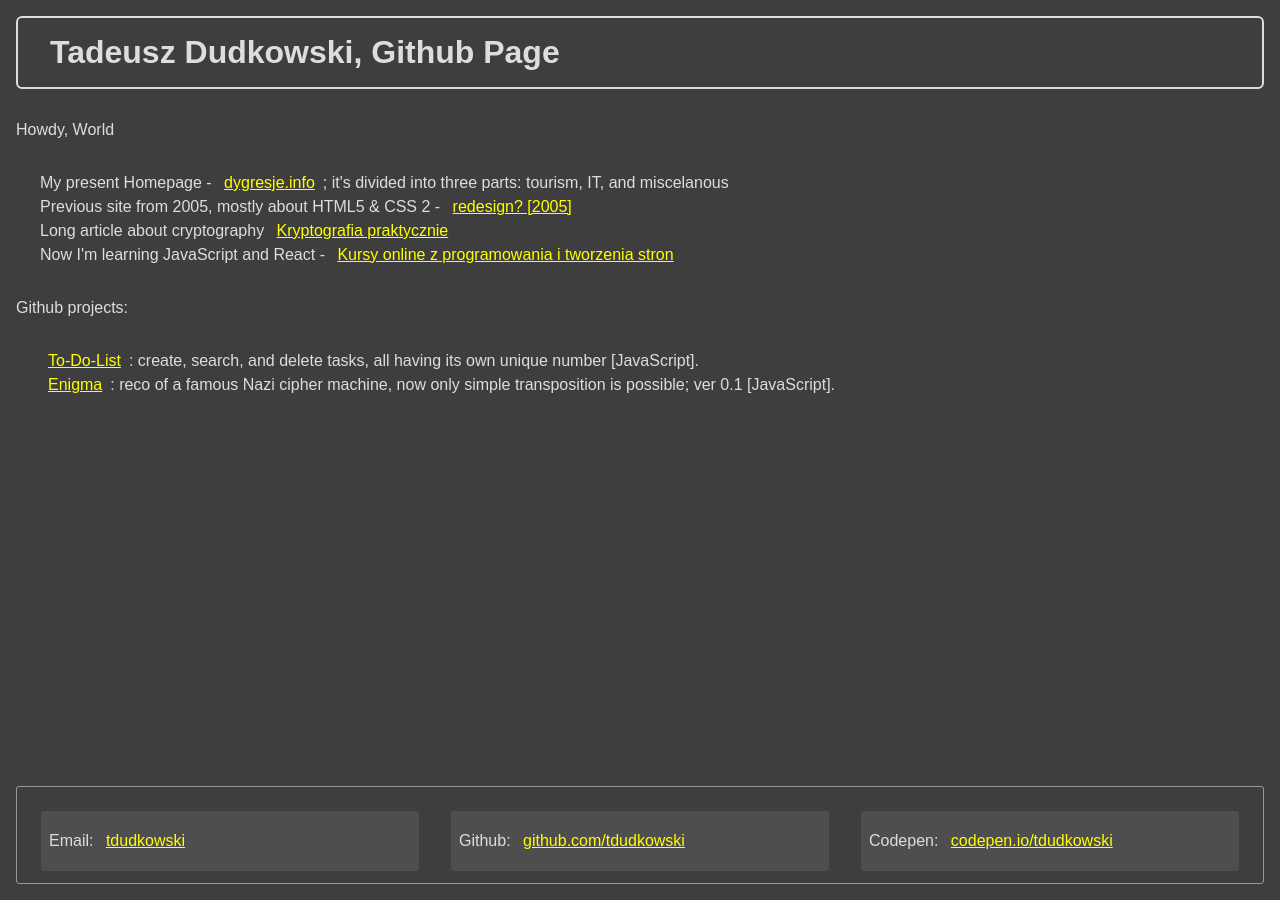
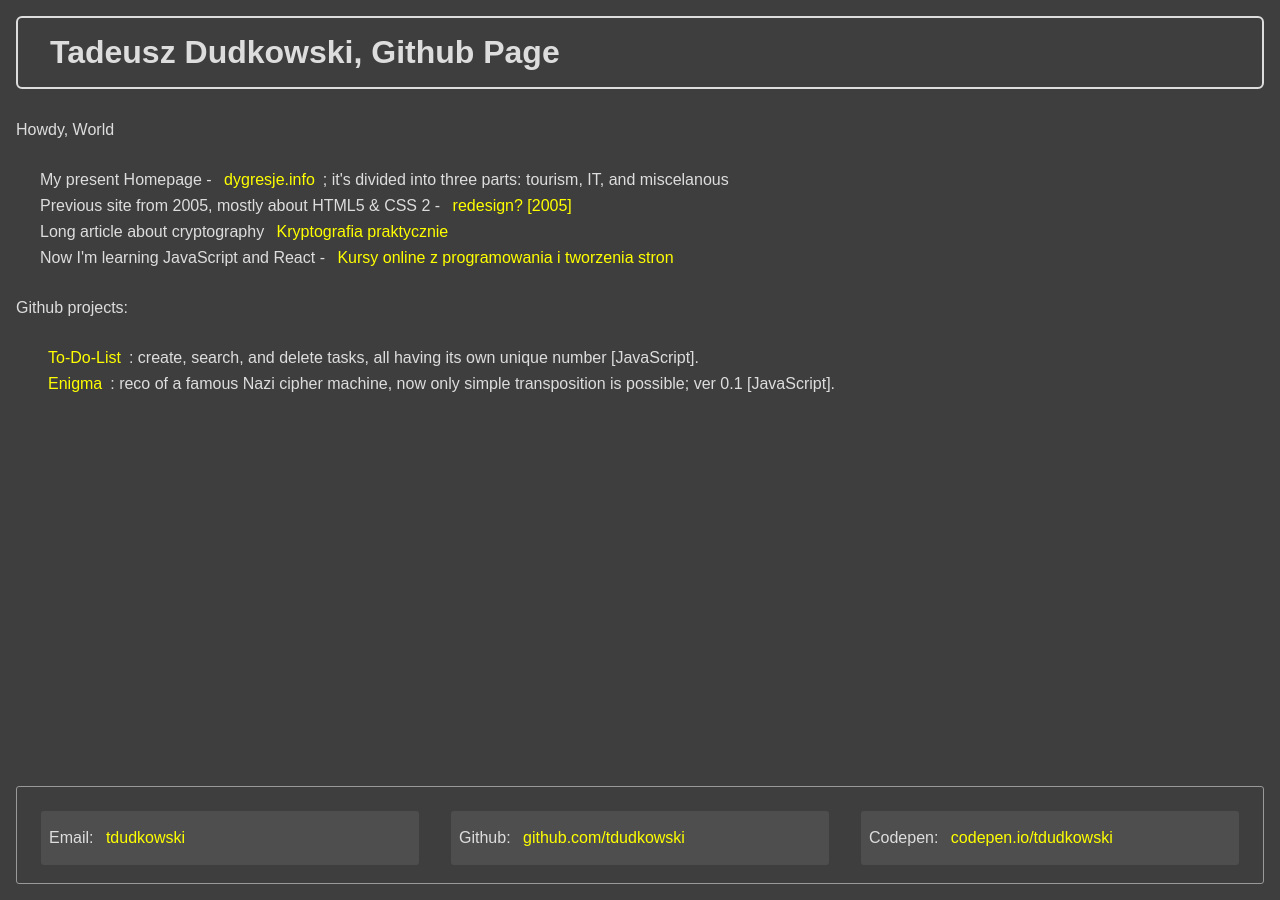
Before and after one commit to tdudkowski/tdudkowski.github.io, a Jekyll site: the page built from index.html, in a window 1280 px wide. Built offline with Jekyll 4.4.1, drawn with Linux system fonts in a browser that asks for light colours.

Commit message:
Update main.css

```diff
--- a/css/main.css
+++ b/css/main.css
@@ -1,14 +1,13 @@
-// * {border:1px solid #f00;}
 body {margin: 0; background-color: #3e3e3e; font-family: sans-serif; color: #ddd; display:flex; flex-direction: column; min-height: 100vh;}
 body > * {flex: 1;}
 h1 {border:2px solid #ddd; border-radius: 6px; padding: 1rem 2rem; margin: 1rem;}
 p {padding: 1rem;}
 
-a {color: #ff0; text-decoraion: none; padding: 10px .5rem;}
+a {color: #ff0; text-decoration: none; padding: 10px .5rem;}
 a:hover {background-color: #6e6e6e;}
 
 ul {list-style-type: none;}
-ul li {line-height: 1.5rem;}
+ul li {margin: .5rem 0;}
 
 footer {max-height: 6rem; border:1px solid #999; border-radius: 3px;  margin: 1rem;}
 footer ul {display: flex; padding: .5rem;}
```
